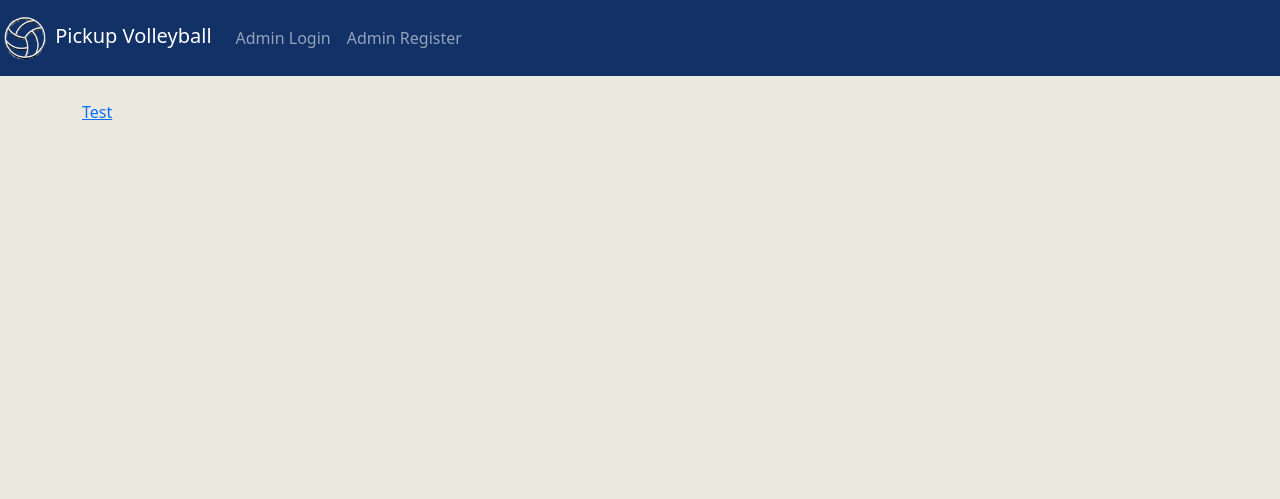
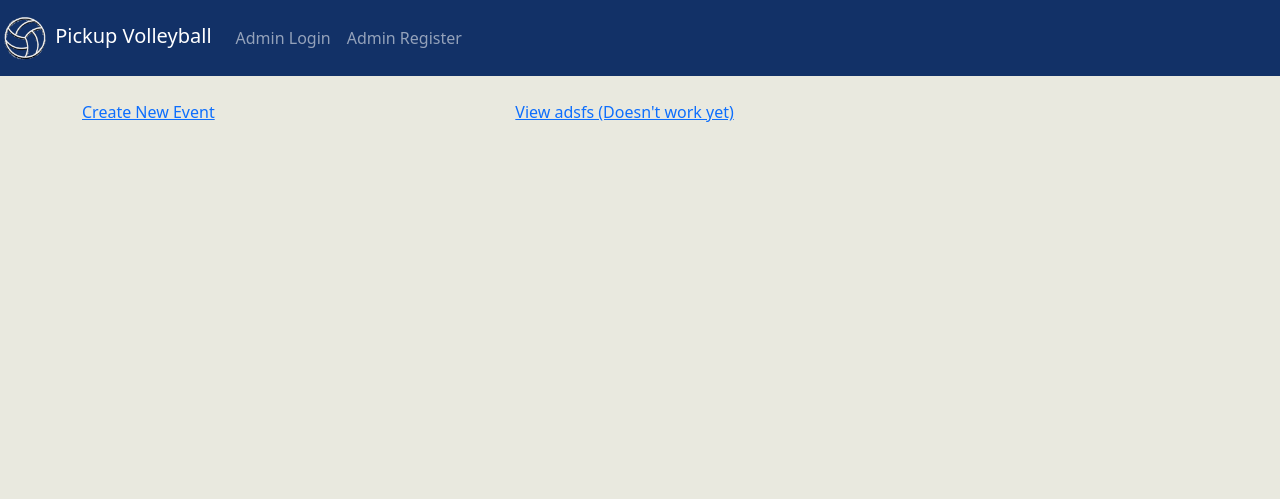
Before and after one commit to survivorchicken9/pickup-volleyball, a Flask app: page /admin in a window 1280 px wide; the page is wider, and only the part inside the window is pictured. Shown: the top 499 px of that part. Run offline with Flask 2, Linux system fonts and the light colour scheme.

Commit message:
Making changes to admin route

```diff
--- a/static/styles.css
+++ b/static/styles.css
@@ -71,3 +71,16 @@
     display: flex;
     justify-content: center;
 }
+
+.contain {
+    display: grid;
+    width: 100vw;
+    height: 50vh;
+    grid-template-columns: repeat(auto-fill, minmax(350px, 1fr));
+    gap: 20px;
+}
+
+.box {
+    color: black !important;
+    text-decoration: none !important;
+}
--- a/templates/admin.html
+++ b/templates/admin.html
@@ -3,7 +3,12 @@
 {% block title %} Admin Dashboard {% endblock %}
 
 {% block main %}
-    <div class="square">
-        <a href="/pickup-volleyball/templates/dashboard.html">Test</a>
+    <div class="contain">
+        <div class="square">
+            <a href="/dashboard">Create New Event</a>
+        </div>
+        <div class="square">
+            <a href="">View adsfs (Doesn't work yet)</a>
+        </div>
     </div>
 {% endblock %}
```
